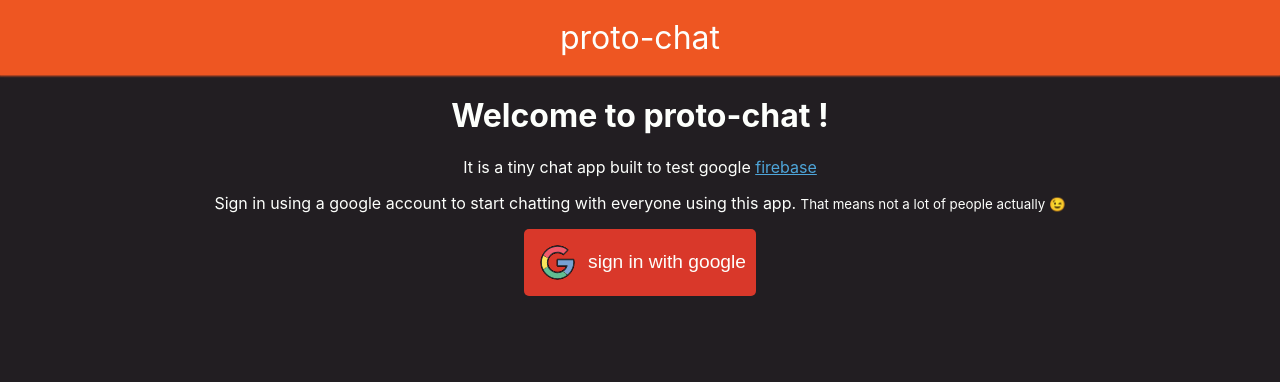
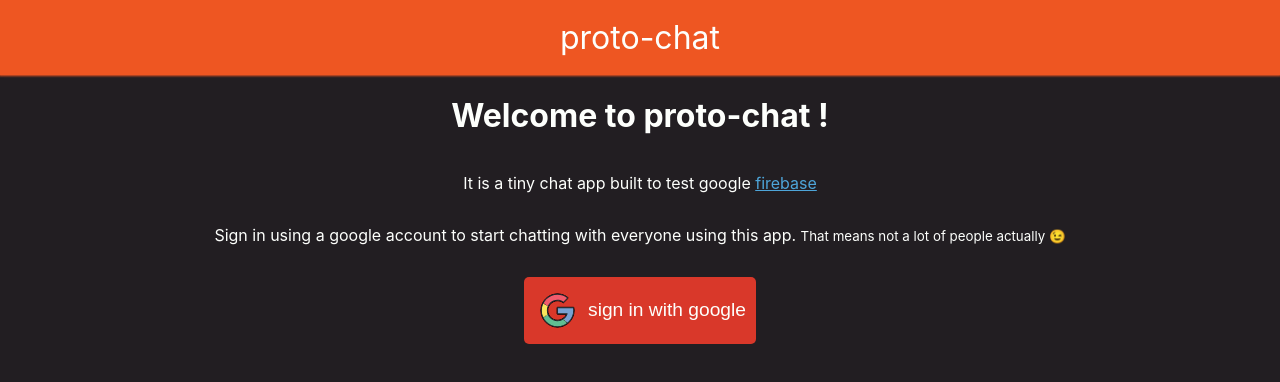
Before and after one commit to MathieuBouvet/proto-chat, a React (Create React App) app: page / in a window 1280 px wide. Shown: the top 382 px of the page. Built offline with nearby package versions, Linux system fonts and the light colour scheme; no server answers.

Commit message:
Display erro message on login error

```diff
--- a/src/components/Landing/Landing.js
+++ b/src/components/Landing/Landing.js
@@ -2,12 +2,13 @@ import { useContext } from "react";
 
 import { signInWithGoogle } from "../../services/firebase";
 import { ErrorContext, createReporter } from "../../ErrorCatcher";
+import ErrorListener from "../ErrorListener";
 
 import googleLogo from "../../assets/google-logo.svg";
 import "./Landing.scss";
 
 const Landing = () => {
-  const { errors, dispatchError } = useContext(ErrorContext);
+  const { dispatchError } = useContext(ErrorContext);
   const withLoginReporter = createReporter(dispatchError, "login");
   const tryGoogleSignin = withLoginReporter(signInWithGoogle);
   return (
@@ -31,7 +32,10 @@ const Landing = () => {
         <img src={googleLogo} alt="google-logo" className="google-logo" />
         sign in with google
       </button>
-      {errors.login && <div>Erreur lors de la tentative de connexion</div>}
+      <ErrorListener domain="login" title="Login Error">
+        Impossible to sign in. This is most likely due to a network error, so
+        you should try again.
+      </ErrorListener>
     </main>
   );
 };
--- a/src/components/Landing/Landing.scss
+++ b/src/components/Landing/Landing.scss
@@ -1,7 +1,13 @@
 @import "../../global.scss";
 
 .Landing {
+  display: inline-flex;
+  flex-direction: column;
+  justify-content: center;
+  align-items: center;
+
   .google-signin-button {
+    margin: 16px;
     background-color: #d9382a;
     color: $light;
     border: none;
```
